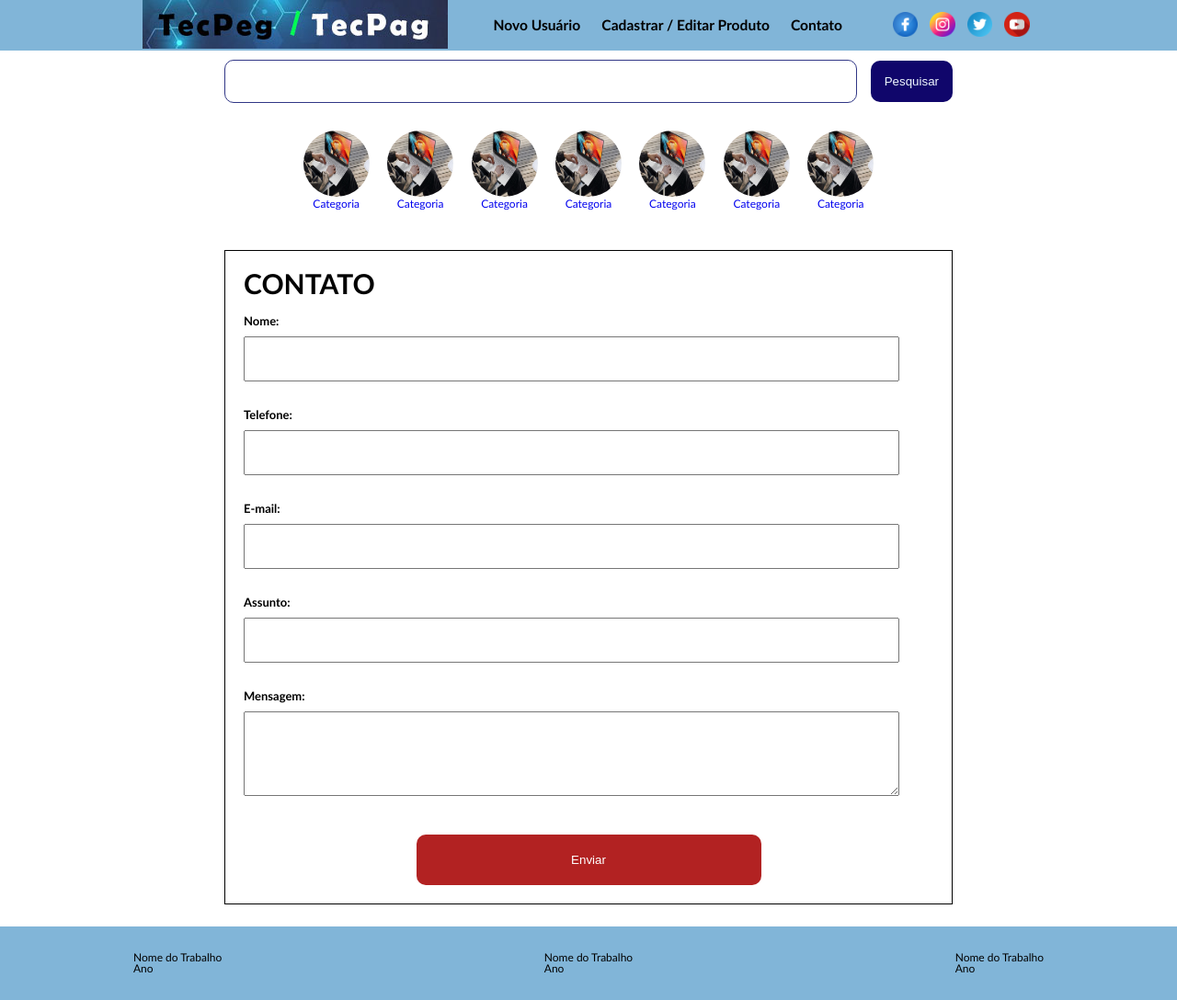
After one commit to WillianTambori/ProjetoWeb, a PHP site: page /contato.php in a window 1280 px wide. The commit adds this page. Shown: the whole page at 92% size. Run offline with PHP 8.4, Linux system fonts and the light colour scheme.

Commit message:
págian de contato feita, resolução de exibição de dados da página resultBusca em andamento, atualização css, menu e index

```diff
--- /dev/null
+++ b/contato.php
@@ -0,0 +1,44 @@
+<?php require "processamento/funcoesBD.php" ?>
+<!DOCTYPE html>
+<html lang="en">
+<head>
+    <meta charset="UTF-8">
+    <meta name="viewport" content="width=device-width, initial-scale=1.0">
+    <title>TECPeg / TECPag</title>
+    <?php include "incHead.php" ?>
+</head>
+<body>
+<?php include "incMenuSup.php" ?>
+
+
+<section class="conteudo-form">
+
+            <form  method="POST" action="processamento/processaContato.php">
+            <h1>CONTATO</h1>
+                <label for="nome" class="form-label">Nome:</label>
+                <input type="text" id="nome">
+
+
+                <label for="fone" class="form-label">Telefone:</label>
+                <input type="tel" id="fone">
+
+                <label for="email" class="form-label">E-mail:</label>
+                <input type="text" id="email">
+
+                <label for="assunto" class="form-label">Assunto:</label>
+                <input type="text" id="assunto">
+
+                <label for="msg" class="form-label">Mensagem:</label>
+                <textarea id="msg" name="msg" rows="4" ></textarea>
+
+                <br>
+                <input type="button" value="Enviar" class="butom">
+
+            </form>
+        </section>
+
+
+
+    <?php include "incFooter.php" ?>
+</body>
+</html>
--- a/css/cssGeral.css
+++ b/css/cssGeral.css
@@ -6,8 +6,9 @@ body {
 }
 
 h1 {
-    font-size: 20px;
+    font-size: 30px;
     font-weight: bold;
+    margin-bottom: 20px;
 }
 
 
--- /dev/null
+++ b/css/formConteudo.css
@@ -0,0 +1,45 @@
+.conteudo-form form {
+    padding: 20px;
+    border: solid 1px #000;
+    width: 80%;
+    display: flex;
+    align-items: center;
+    justify-content: center;
+    flex-direction: column;
+    align-items: flex-start;
+    margin: 0 auto;
+}
+
+.conteudo-form input, textarea {
+    width: 95%;
+    padding: 15px;
+    margin: 0 0 30px 0;
+}
+
+
+
+.conteudo-form label {
+    font-weight: bold;
+    font-size: 13px;
+    margin-bottom: 10px;
+}
+
+.conteudo-form .butom {
+    display: block;
+    padding: 20px;
+    border-radius: 10px;
+    border: none;
+    background-color: rgb(178,34,34);
+    color: white;
+    width: 50%;
+    margin: 0 auto;
+}
+
+.conteudo-form .butom:hover {
+    background-color: rgb(238, 35, 35);
+    cursor: pointer;
+}
+
+.conteudo-form .texto {
+    width: 90%;
+}
--- a/incHead.php
+++ b/incHead.php
@@ -1,3 +1,4 @@
 <link rel="stylesheet" type="text/css" href="css/reset.css">
 <link rel="stylesheet" type="text/css" href="css/cssGeral.css">
 <link rel="stylesheet" type="text/css" href="css/menu.css">
+<link rel="stylesheet" type="text/css" href="css/formConteudo.css">
--- a/incMenuSup.php
+++ b/incMenuSup.php
@@ -7,9 +7,9 @@
             </div>
             <div class="resumoOpcoes">
                 <ul>
-                    <li><a href="#">Novo Usuário</a></li>
-                    <li><a href="#">Cadastrar Produto</a></li>
-                    <li><a href="#">Contato</a></li>
+                    <li><a href="cadastroUsuario.php">Novo Usuário</a></li>
+                    <li><a href="usuario.php">Cadastrar / Editar Produto</a></li>
+                    <li><a href="contato.php">Contato</a></li>
                 </ul>
             </div>
 
--- a/resultBusca.php
+++ b/resultBusca.php
@@ -26,7 +26,6 @@
         <article class="contentHome">
             <?php
                 while($rows_produto = mysqli_fetch_assoc($resultBusca)){
-                    echo "Busca pelo produto: " .$rows_produto['nome'];
             ?>
             <div class="prodMini">
                 <figure> <img src="<?php echo $rows_produto['foto'] ?>" width="100%"> </figure>
```
